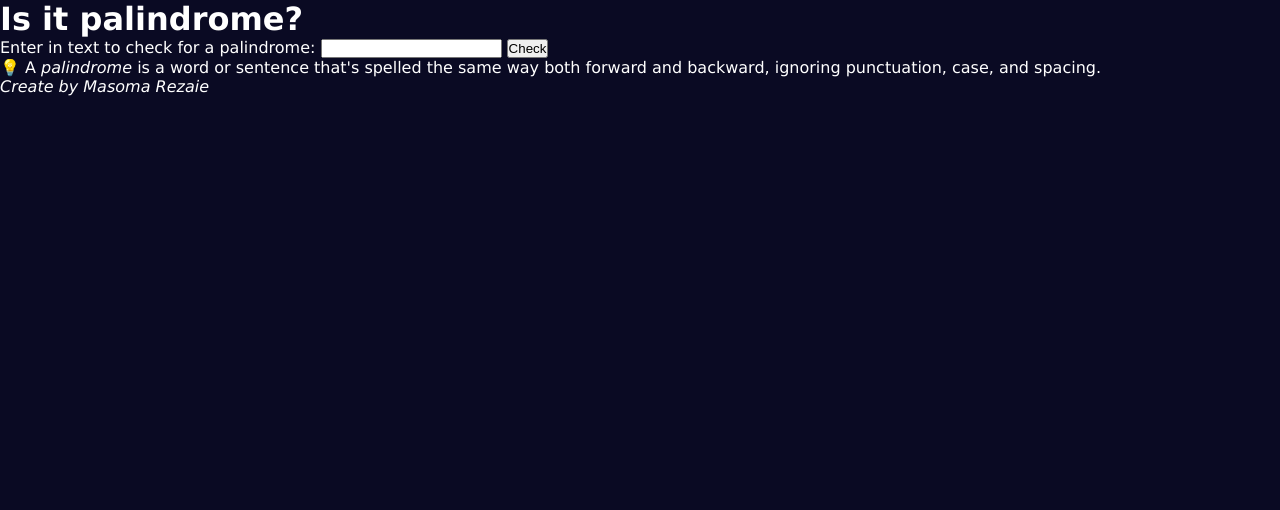
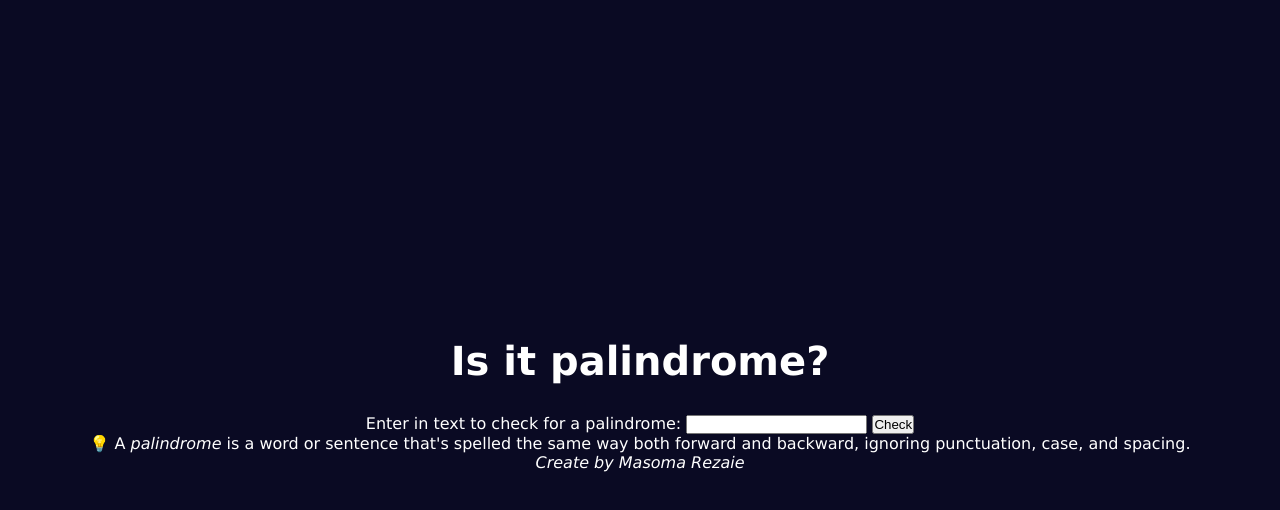
Before and after one commit to MasomRezaie/Palindrome-Checker, a plain HTML site: page index.html in a window 1280 px wide. Drawn offline with Linux system fonts and the light colour scheme; a script that the page names is missing.

Commit message:
styled title and container class

```diff
--- a/styles.css
+++ b/styles.css
@@ -9,3 +9,22 @@ body {
   background-color: #0a0a23;
   color: #ffffff;
 }
+
+.container {
+  width: 100%;
+  min-height: 100vh;
+  position: relative;
+
+  display: flex;
+  flex-direction: column;
+  align-items: center;
+  justify-content: center;
+}
+
+.title {
+  margin-bottom: 20px;
+  padding: 10px 0;
+
+  text-align: center;
+  font-size: 2.5rem;
+}
```
